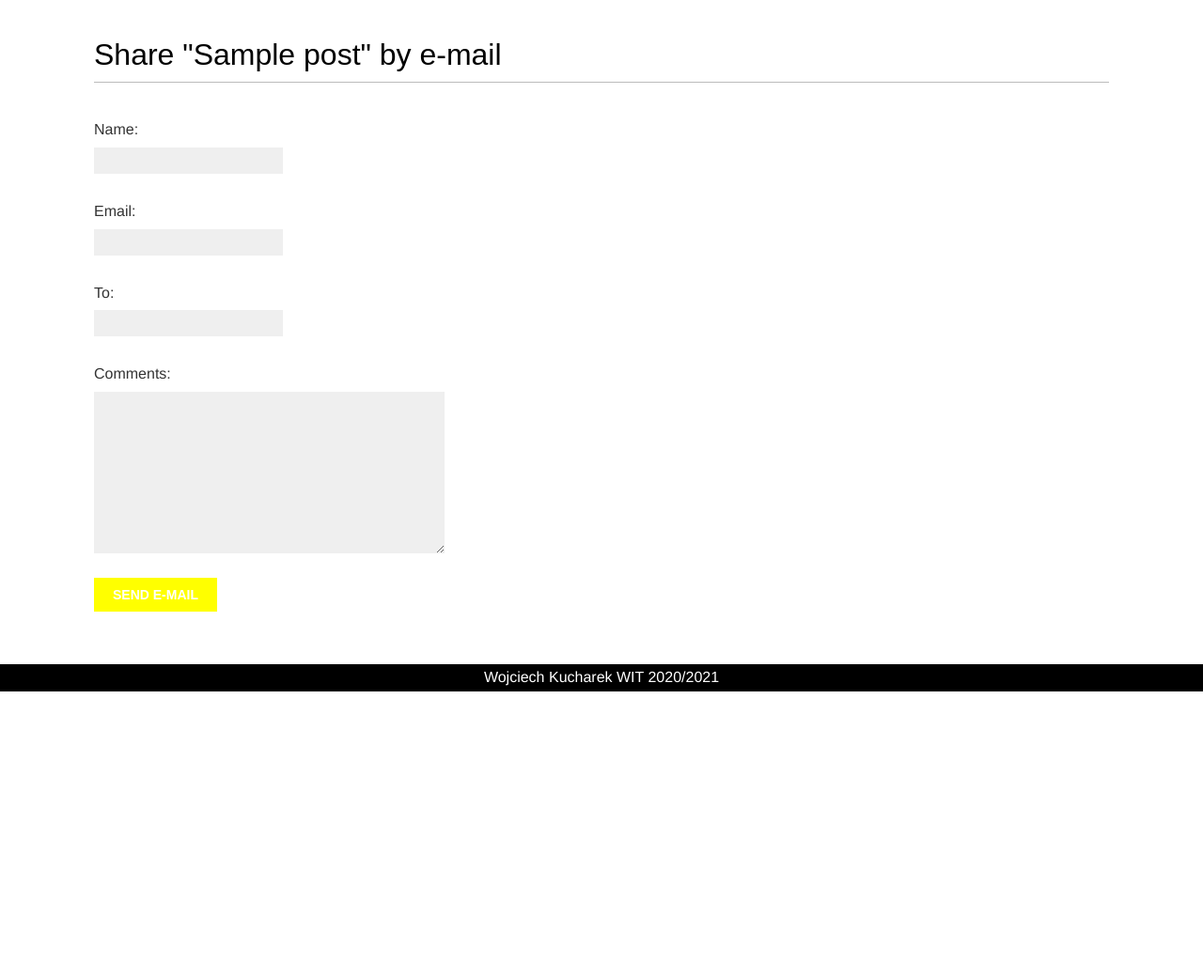
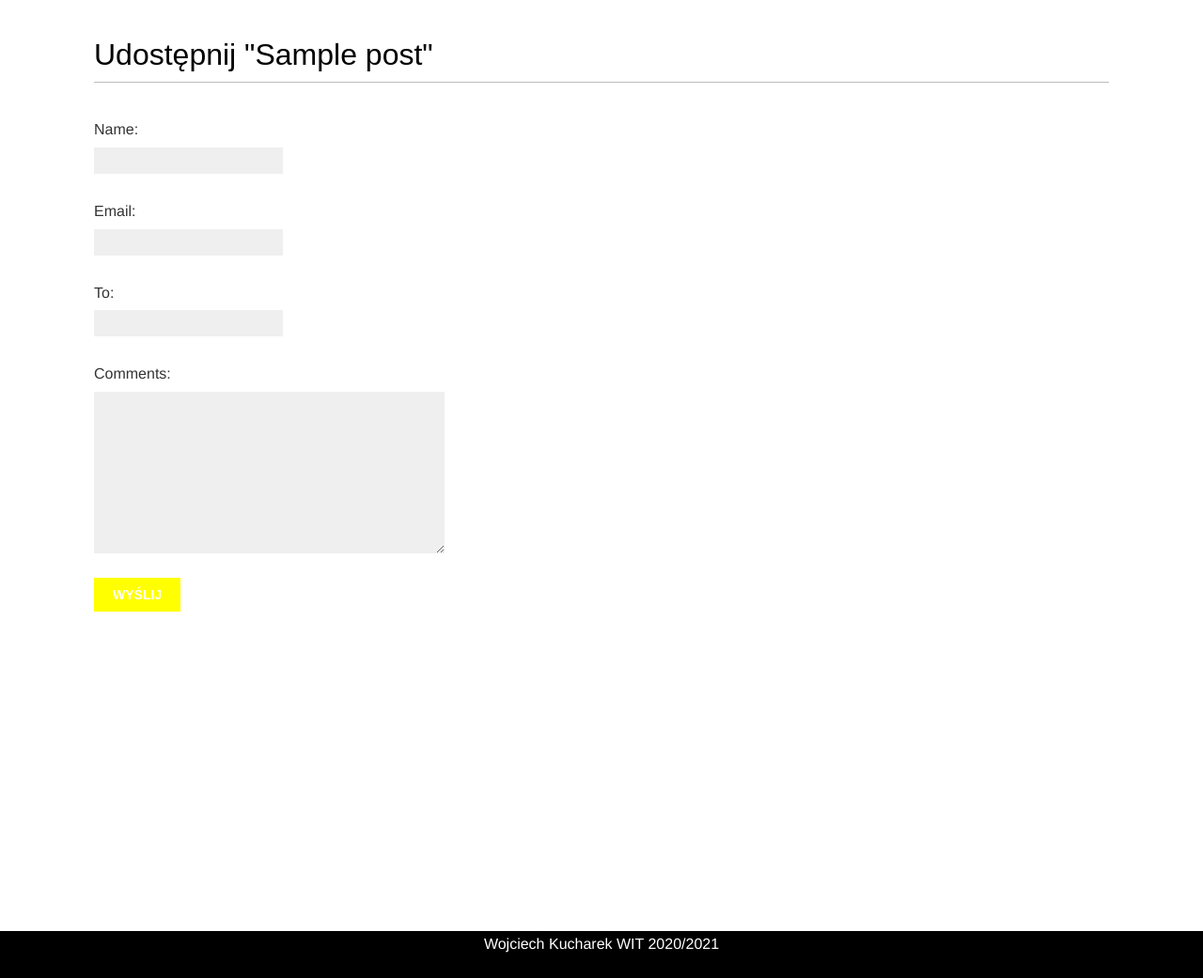
Before and after one commit to WojtK/Inzynierka_Django_Apps, a Django app: template blog/templates/blog/post/share.html in a window 1280 px wide. Shown: the part 47-1088 px from the top of the page at 94% size. Before the commit the page ends 783 px from the top, so only its background shows below. Run offline with Django 3.2, Linux system fonts and the light colour scheme; the template is opened without the code that fills it: values that come from a table or form of the project are taken from there, others are empty; tables that the repository leaves empty hold one stand-in row (values such as "Sample post"); parts of the project's set-up code (start-up, migrations or seed data) failed here and were passed over; some web fonts are replaced.

Commit message:
little changes

```diff
--- a/Inzynierka/settings.py
+++ b/Inzynierka/settings.py
@@ -41,7 +41,6 @@ INSTALLED_APPS = [
     'django.contrib.messages',
     'django.contrib.staticfiles',
     'taggit',
-    'social_django',
     "rest_framework",
     "drf_spectacular",
 
--- a/account/static/css/base.css
+++ b/account/static/css/base.css
@@ -10,8 +10,10 @@ p {
     line-height: 1.8;
 }
 footer {
+    height: 50px;
+    margin-top: 300px;
   text-align: center;
-  bottom: 0;
+
   background-color: black;
   color: white;
 }
--- a/blog/templates/blog/post/list.html
+++ b/blog/templates/blog/post/list.html
@@ -5,7 +5,7 @@
 {% block content %}
 <h1>Mój blog</h1>
 {% if tag %}
-    <h2>Posts tagged with "{{ tag.name }}"</h2>
+    <h2>Tagi: "{{ tag.name }}"</h2>
   {% endif %}
 {% for post in posts %}
 <h2>
--- a/blog/templates/blog/post/share.html
+++ b/blog/templates/blog/post/share.html
@@ -1,19 +1,19 @@
 {% extends "base.html" %}
 
-{% block title %}Share a post{% endblock %}
+{% block title %}Udostępnij post{% endblock %}
 
 {% block content %}
   {% if sent %}
-    <h1>E-mail successfully sent</h1>
+    <h1>E-mail wysłany</h1>
     <p>
-      "{{ post.title }}" was successfully sent to {{ form.cleaned_data.to }}.
+      "{{ post.title }}" został pomyślnie wysłany do {{ form.cleaned_data.to }}.
     </p>
   {% else %}
-    <h1>Share "{{ post.title }}" by e-mail</h1>
+    <h1>Udostępnij "{{ post.title }}"</h1>
     <form method="post">
       {{ form.as_p }}
       {% csrf_token %}
-      <input type="submit" value="Send e-mail">
+      <input type="submit" value="Wyślij">
     </form>
   {% endif %}
 {% endblock %}
--- a/blog/templates/pagination.html
+++ b/blog/templates/pagination.html
@@ -5,7 +5,7 @@
         {% endif %}
 
         <span class="current" id = "current_page">
-            Strona {{ page.number }} of {{ page.paginator.num_pages }}.
+            Strona {{ page.number }} z {{ page.paginator.num_pages }}.
         </span>
 
         {% if page.has_next %}
```
Also changed, not shown: blog/templates/blog/post/detail.html (+8 -8 lines).
